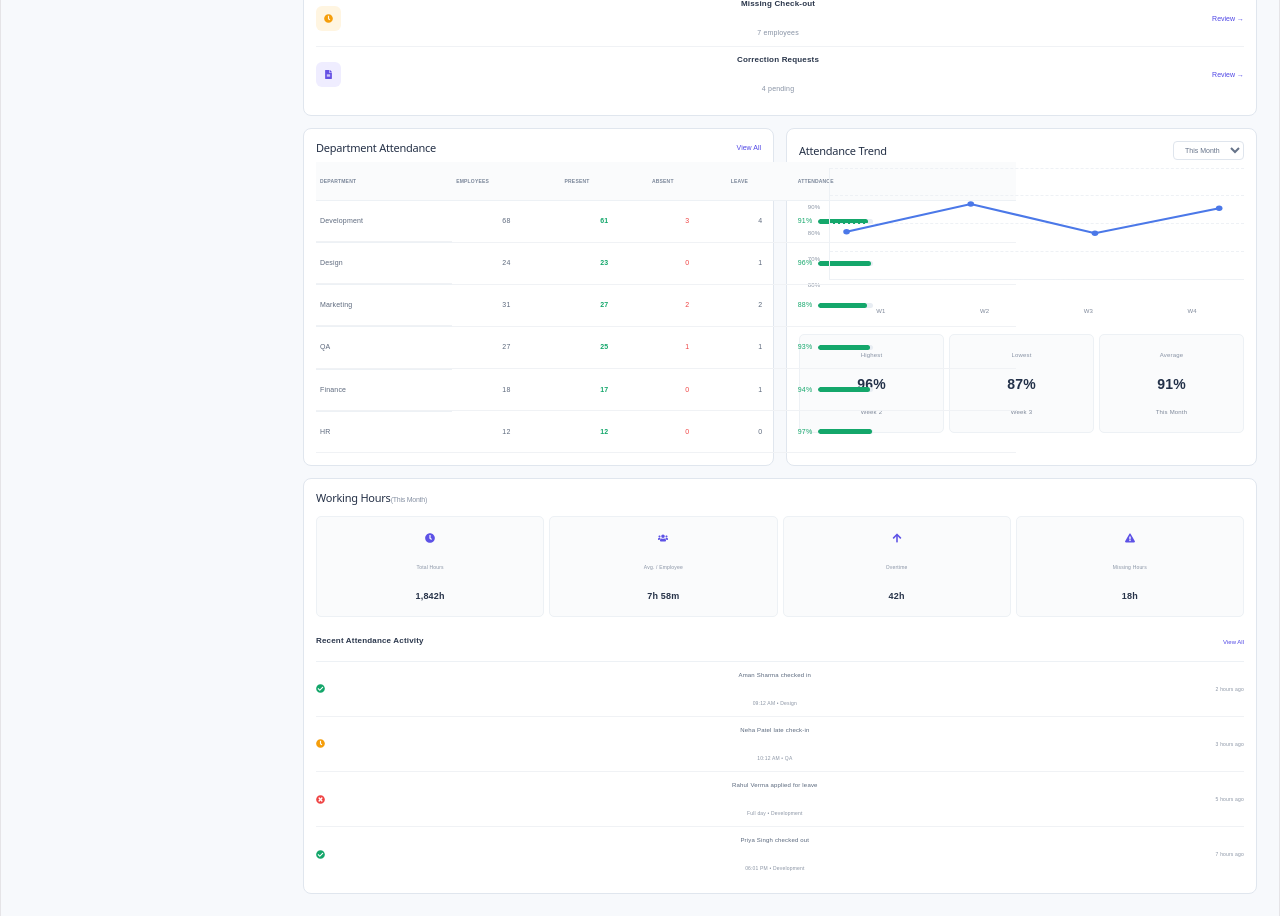
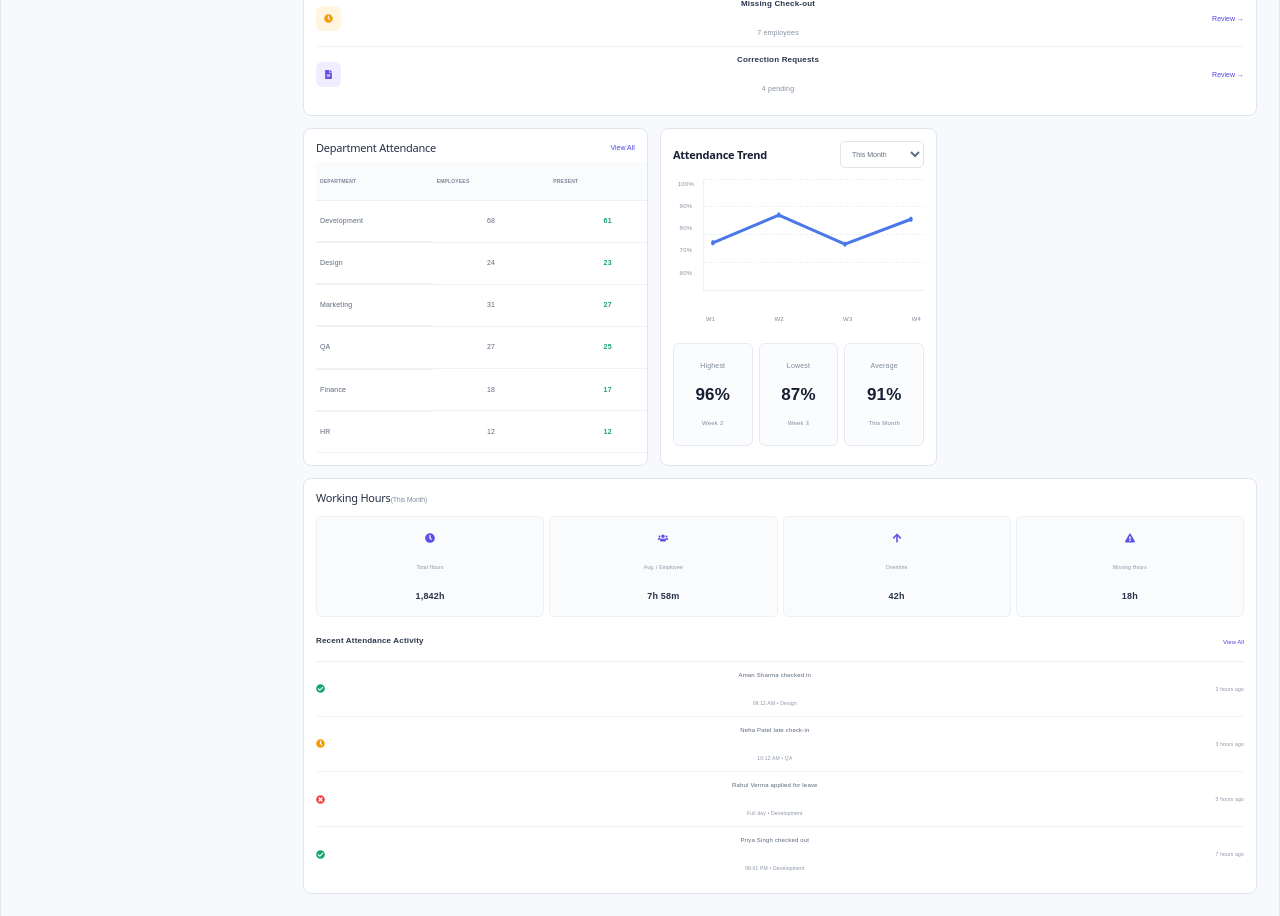
Before and after one commit to mayankpanse83-tech/manager-mangement-system, a React (Vite) app: page /admin/attendance in a window 1280 px wide. Shown: the part 1660-2576 px from the top of the page. Built offline with nearby package versions, Linux system fonts and the light colour scheme.

Commit message:
Admin page complete

```diff
--- a/src/apps/admin/pages/AdminAttendance.css
+++ b/src/apps/admin/pages/AdminAttendance.css
@@ -1303,3 +1303,262 @@
     grid-template-columns: repeat(2, 1fr);
   }
 }
+
+/* =========================================================
+   FINAL FIX - ATTENDANCE TREND CARD
+   ========================================================= */
+
+.attendance-bottom {
+  margin-top: 12px !important;
+  display: grid !important;
+  grid-template-columns: minmax(0, 1.12fr) minmax(0, 0.9fr) minmax(0, 1fr) !important;
+  gap: 12px !important;
+  align-items: stretch !important;
+}
+
+.attendance-bottom > .bottom-card {
+  width: 100% !important;
+  min-width: 0 !important;
+  max-width: 100% !important;
+  overflow: hidden !important;
+  box-sizing: border-box !important;
+  position: relative !important;
+}
+
+.trend-card {
+  min-width: 0 !important;
+  max-width: 100% !important;
+  overflow: hidden !important;
+}
+
+.trend-card .bottom-card-header {
+  width: 100% !important;
+  min-height: 28px !important;
+  display: flex !important;
+  align-items: center !important;
+  justify-content: space-between !important;
+  gap: 8px !important;
+  box-sizing: border-box !important;
+}
+
+.trend-card .bottom-card-header h2 {
+  margin: 0 !important;
+  font-size: 11px !important;
+  color: #172033 !important;
+  font-weight: 700 !important;
+  white-space: nowrap !important;
+}
+
+.trend-card .bottom-card-header select {
+  width: 84px !important;
+  min-width: 84px !important;
+  height: 27px !important;
+  padding: 0 7px !important;
+  border: 1px solid #dfe5ed !important;
+  border-radius: 5px !important;
+  background: #fff !important;
+  color: #627086 !important;
+  font-size: 7px !important;
+  outline: none !important;
+  box-sizing: border-box !important;
+}
+
+.trend-graph {
+  width: 100% !important;
+  height: 128px !important;
+  margin-top: 10px !important;
+  display: flex !important;
+  overflow: hidden !important;
+  box-sizing: border-box !important;
+}
+
+.trend-values {
+  width: 30px !important;
+  min-width: 30px !important;
+  max-width: 30px !important;
+  height: 112px !important;
+  padding: 2px 4px 15px 0 !important;
+  display: flex !important;
+  flex-direction: column !important;
+  justify-content: space-between !important;
+  box-sizing: border-box !important;
+}
+
+.trend-values span {
+  display: block !important;
+  margin: 0 !important;
+  font-size: 6px !important;
+  line-height: 1 !important;
+  color: #8792a4 !important;
+  white-space: nowrap !important;
+}
+
+.trend-area {
+  position: relative !important;
+  flex: 1 1 auto !important;
+  min-width: 0 !important;
+  max-width: calc(100% - 30px) !important;
+  height: 112px !important;
+  overflow: hidden !important;
+  border-left: 1px solid #edf1f5 !important;
+  border-bottom: 1px solid #edf1f5 !important;
+  box-sizing: border-box !important;
+}
+
+.trend-area .trend-line {
+  position: absolute !important;
+  left: 0 !important;
+  right: 0 !important;
+  width: 100% !important;
+  height: 0 !important;
+  border-top: 1px dashed #edf1f5 !important;
+  pointer-events: none !important;
+}
+
+.trend-area .trend-line:nth-child(1) { top: 0 !important; }
+.trend-area .trend-line:nth-child(2) { top: 25% !important; }
+.trend-area .trend-line:nth-child(3) { top: 50% !important; }
+.trend-area .trend-line:nth-child(4) { top: 75% !important; }
+.trend-area .trend-line:nth-child(5) { top: 100% !important; }
+
+.trend-area svg {
+  position: absolute !important;
+  left: 0 !important;
+  top: 0 !important;
+  width: 100% !important;
+  height: 100% !important;
+  display: block !important;
+  overflow: hidden !important;
+}
+
+.trend-area svg polyline {
+  fill: none !important;
+  stroke: #4b78e8 !important;
+  vector-effect: non-scaling-stroke;
+}
+
+.trend-area svg circle {
+  fill: #4b78e8 !important;
+}
+
+.trend-weeks {
+  width: calc(100% - 30px) !important;
+  margin-left: 30px !important;
+  margin-top: -1px !important;
+  padding: 0 3px !important;
+  display: flex !important;
+  align-items: center !important;
+  justify-content: space-between !important;
+  box-sizing: border-box !important;
+}
+
+.trend-weeks span {
+  margin: 0 !important;
+  font-size: 6px !important;
+  color: #7d8799 !important;
+}
+
+.trend-summary {
+  width: 100% !important;
+  margin-top: 11px !important;
+  display: grid !important;
+  grid-template-columns: repeat(3, minmax(0, 1fr)) !important;
+  gap: 6px !important;
+  box-sizing: border-box !important;
+}
+
+.trend-summary div {
+  width: 100% !important;
+  min-width: 0 !important;
+  min-height: 72px !important;
+  padding: 9px 7px !important;
+  border: 1px solid #e7ebf1 !important;
+  border-radius: 6px !important;
+  background: #fbfcfe !important;
+  text-align: center !important;
+  box-sizing: border-box !important;
+}
+
+.trend-summary span {
+  display: block !important;
+  font-size: 7px !important;
+  color: #7e899b !important;
+  white-space: nowrap !important;
+}
+
+.trend-summary strong {
+  display: block !important;
+  margin-top: 7px !important;
+  font-size: 17px !important;
+  line-height: 1 !important;
+  color: #172033 !important;
+}
+
+.trend-summary small {
+  display: block !important;
+  margin-top: 7px !important;
+  font-size: 6px !important;
+  color: #7f899a !important;
+}
+
+.department-card,
+.working-card {
+  min-width: 0 !important;
+  max-width: 100% !important;
+  overflow: hidden !important;
+}
+
+.department-card table {
+  width: 100% !important;
+  max-width: 100% !important;
+  table-layout: fixed !important;
+}
+
+.department-card td,
+.department-card th {
+  overflow: hidden !important;
+  text-overflow: ellipsis !important;
+}
+
+.dept-progress {
+  width: 100% !important;
+  min-width: 0 !important;
+  display: flex !important;
+  align-items: center !important;
+  gap: 5px !important;
+}
+
+.dept-progress span {
+  flex: 0 0 auto !important;
+}
+
+.dept-progress > div {
+  flex: 1 1 auto !important;
+  min-width: 18px !important;
+  max-width: 55px !important;
+}
+
+.trend-card svg,
+.trend-card table {
+  max-width: 100% !important;
+}
+
+@media (max-width: 1200px) {
+  .attendance-bottom {
+    grid-template-columns: minmax(0, 1fr) minmax(0, 1fr) !important;
+  }
+
+  .attendance-bottom .working-card {
+    grid-column: 1 / -1 !important;
+  }
+}
+
+@media (max-width: 750px) {
+  .attendance-bottom {
+    grid-template-columns: 1fr !important;
+  }
+
+  .attendance-bottom .working-card {
+    grid-column: auto !important;
+  }
+}
```
